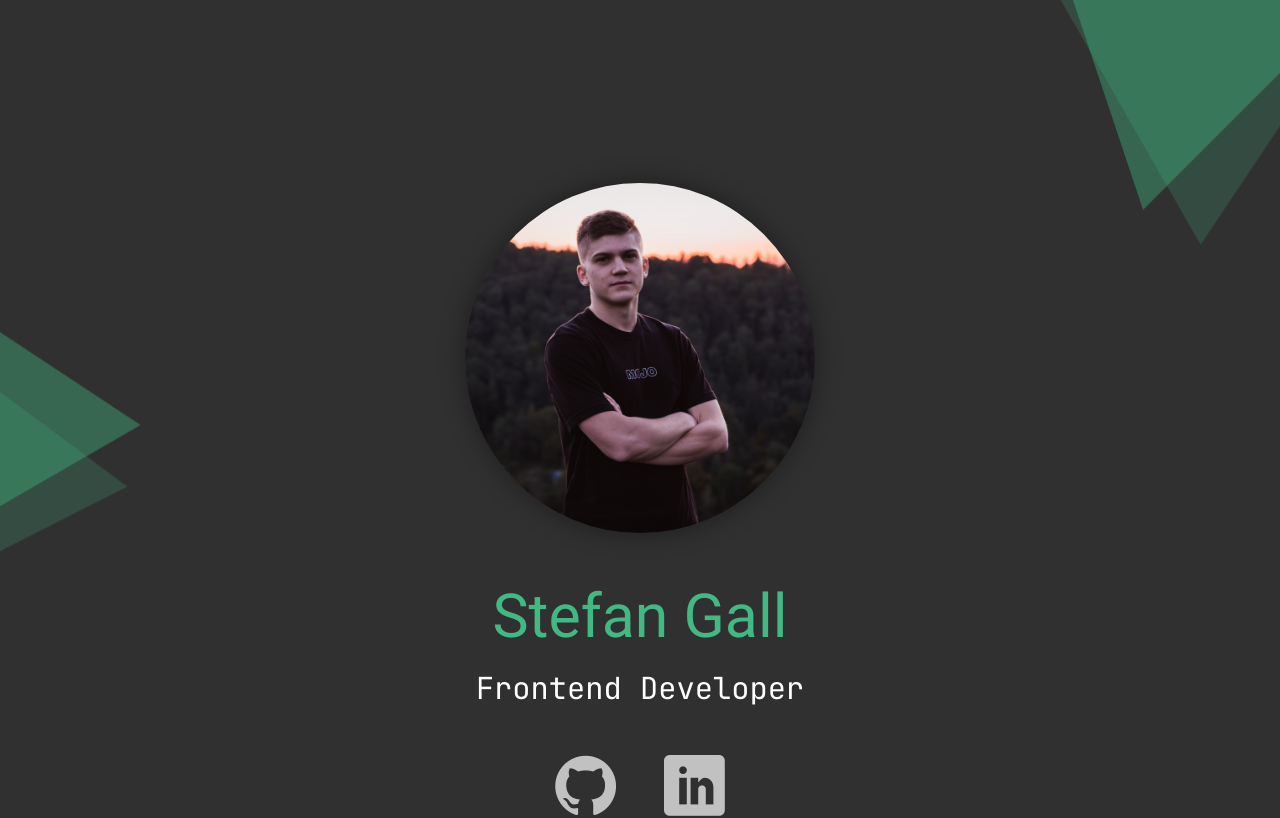
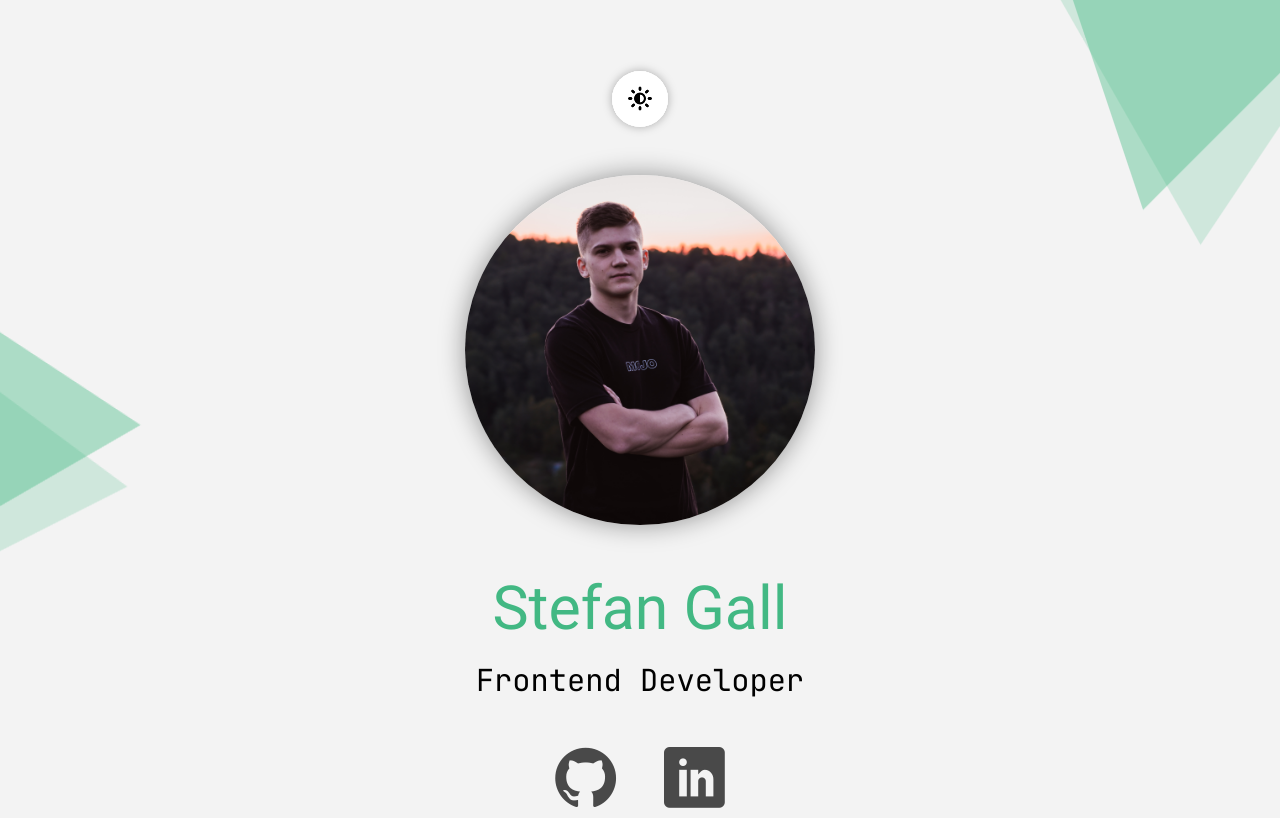
Before and after one commit to Semias/Portfolio, a Vue app: page / in a window 1280 px wide. Shown: the top 818 px of the page. Built offline with nearby package versions, Linux system fonts and the light colour scheme.

Commit message:
release Theme Switcher

```diff
--- a/src/App.vue
+++ b/src/App.vue
@@ -2,7 +2,20 @@
   <section class="section-row-about">
     <div class="section-container-about">
       <div class="section-column-about">
-        <!-- <button type="button">light switcher</button> -->
+        <button
+          alt="switch color scheme"
+          title="switch color scheme"
+          type="button"
+          @click="
+            switchTheme();
+            switcherClass();
+          "
+          class="button-theme-switcher"
+          v-bind:class="{ dark: switcherIsDark }"
+        >
+          <i class="icon-sun"></i>
+          <i class="icon-brightness-contrast"></i>
+        </button>
         <div class="about-picture" v-motion-fade>
           <figure>
             <img
@@ -29,13 +42,12 @@
         href="https://vuejs.org/"
         target="blank"
         title="Öffnet externen Link zur Seite https://vuejs.org/"
-        ><img src="./assets/images/skills/vue.svg" alt="" /></a
+        ><img src="./assets/images/skills/vue.svg" alt="vue.js logo" /></a
     ></span>
   </footer>
 </template>
 
 <script>
-import { isContinueStatement } from "@babel/types";
 import Sociallinks from "./components/Social-links.vue";
 import Gallographic from "./components/Gallographic.vue";
 import Skills from "./components/Skills.vue";
@@ -52,9 +64,48 @@ export default {
     return {
       person: "Stefan Gall",
       job: "Frontend Developer",
+      isDarkMode: true, //Set to True = Dark Mode, False = Light Mode
+      switcherIsDark: false,
     };
   },
-  mounted() {},
+  mounted() {
+    this.checkAndSetSystemTheme();
+  },
+  methods: {
+    checkAndSetSystemTheme() {
+      let darkMode = window.matchMedia("(prefers-color-scheme: dark)");
+      if (localStorage.getItem("theme") === "dark-theme") {
+        this.isDarkMode = true;
+        app.setAttribute("color-scheme", "dark");
+      } else if (localStorage.getItem("theme") === "light-theme") {
+        this.switcherIsDark = !this.switcherIsDark;
+        this.isDarkMode = false;
+        app.setAttribute("color-scheme", "light");
+      } else if (!localStorage.getItem("theme") && darkMode.matches) {
+        this.isDarkMode = true;
+        app.setAttribute("color-scheme", "dark");
+      } else if (!localStorage.getItem("theme") && !darkMode.matches) {
+        this.switcherIsDark = !this.switcherIsDark;
+        this.isDarkMode = false;
+        app.setAttribute("color-scheme", "light");
+      }
+    },
+    switchTheme() {
+      if (this.isDarkMode) {
+        app.setAttribute("color-scheme", "light");
+        localStorage.setItem("theme", "light-theme");
+        this.isDarkMode = false;
+      } else {
+        app.setAttribute("color-scheme", "dark");
+        localStorage.setItem("theme", "dark-theme");
+        this.isDarkMode = true;
+      }
+    },
+
+    switcherClass() {
+      this.switcherIsDark = !this.switcherIsDark;
+    },
+  },
 };
 </script>
 
@@ -66,8 +117,8 @@ export default {
 
   --text-dark: #000;
   --cibg1-dark: #303030;
-  --cibg2-dark: #202020;
-  --cibg3-dark: #2a2a2a;
+  --cibg2-dark: #2a2a2a;
+  --cibg3-dark: #252525;
 
   --text-light: #ffffff;
   --cibg1-light: #f3f3f3;
@@ -132,7 +183,7 @@ html::-webkit-scrollbar {
   -moz-osx-font-smoothing: grayscale;
   text-align: center;
   color: white;
-  background-color: $cibg1;
+  background-color: var(--cibg1);
   font-weight: 400;
   overflow: hidden;
 
@@ -158,26 +209,26 @@ html::-webkit-scrollbar {
   }
 
   &[color-scheme="dark"] {
-    --text: var(--text-dark);
+    --text: var(--text-light);
     --cibg1: var(--cibg1-dark);
     --cibg2: var(--cibg2-dark);
     --cibg3: var(--cibg3-dark);
   }
 
   &[color-scheme="light"] {
-    --text: var(--text-light);
+    --text: var(--text-dark);
     --cibg1: var(--cibg1-light);
     --cibg2: var(--cibg2-light);
     --cibg3: var(--cibg3-light);
+
+    .gallery-links-qrcode {
+      filter: invert(1);
+    }
   }
-
-  //section {
-  //  padding: 3rem 0;
-  //}
 
   .section-row-about {
     width: 100%;
-    height: 1000px;
+    height: 880px;
     display: flex;
     justify-content: center;
     align-items: center;
@@ -185,7 +236,7 @@ html::-webkit-scrollbar {
     box-shadow: 0 6px 15px rgba(0, 0, 0, 0.15);
 
     @include media("<=xs") {
-      height: 800px;
+      height: 670px;
     }
 
     &::before {
@@ -228,6 +279,61 @@ html::-webkit-scrollbar {
         align-items: center;
         flex-direction: column;
 
+        .button-theme-switcher {
+          all: unset;
+          margin-bottom: 3rem;
+          display: flex;
+          justify-content: center;
+          align-items: center;
+          padding: 1rem;
+          background-color: var(--cibg1);
+          filter: drop-shadow(0px 0px 5px rgba(0, 0, 0, 0.3)) brightness(1.2);
+          border-radius: 50%;
+          color: black;
+          cursor: pointer;
+          transition: 0.3s;
+          -moz-transition: 0.3s;
+          -webkit-transition: 0.3s;
+
+          @include media("<=xs") {
+            margin-bottom: 1.5rem;
+          }
+
+          &:hover,
+          &:focus {
+            i {
+              transform: rotate(90deg);
+            }
+          }
+
+          &:focus {
+            outline: 5px solid black;
+          }
+
+          &.dark {
+            background-color: white;
+
+            .icon-sun {
+              display: none;
+            }
+            .icon-brightness-contrast {
+              display: flex;
+            }
+          }
+
+          .icon-brightness-contrast {
+            display: none;
+          }
+
+          i {
+            font-size: 1.5rem;
+            color: var(--text);
+            transition: 0.3s;
+            -moz-transition: 0.3s;
+            -webkit-transition: 0.3s;
+          }
+        }
+
         .about-picture {
           width: 350px;
           height: 350px;
@@ -262,10 +368,14 @@ html::-webkit-scrollbar {
           margin: 3rem 0;
           gap: 1rem;
 
+          @include media("<=xs") {
+            margin: 1.5rem 0;
+          }
+
           h1 {
             font-size: 3.8rem;
             font-family: "Roboto";
-            color: $ciprime;
+            color: var(--ciprime);
 
             @include media("<=sm") {
               font-size: 3.4rem;
@@ -279,6 +389,7 @@ html::-webkit-scrollbar {
           h2 {
             font-size: 1.9rem;
             font-family: "Jetbrains Mono";
+            color: var(--text);
 
             @include media("<=sm") {
               font-size: 1.7rem;
@@ -301,6 +412,7 @@ html::-webkit-scrollbar {
     gap: 5px;
     padding: 0.5rem;
     gap: 0.8rem;
+    color: var(--text);
 
     span {
       display: flex;
@@ -314,6 +426,7 @@ html::-webkit-scrollbar {
         align-items: center;
         width: 100%;
         height: 100%;
+
         img {
           width: 100%;
           height: auto;
--- a/src/components/Gallographic-gallery.vue
+++ b/src/components/Gallographic-gallery.vue
@@ -2,6 +2,7 @@
   <div class="gallery-teaser-container">
     <div
       class="gallery-teaser-image gallery-teaser-1"
+      tabindex="0"
       v-motion
       :initial="{
         opacity: 0,
@@ -21,6 +22,7 @@
     </div>
     <div
       class="gallery-teaser-image gallery-teaser-2"
+      tabindex="0"
       v-motion
       :initial="{
         opacity: 0,
@@ -40,6 +42,7 @@
     </div>
     <div
       class="gallery-teaser-image gallery-teaser-3"
+      tabindex="0"
       v-motion
       :initial="{
         opacity: 0,
@@ -59,6 +62,7 @@
     </div>
     <div
       class="gallery-teaser-image gallery-teaser-4"
+      tabindex="0"
       v-motion
       :initial="{
         opacity: 0,
--- a/src/components/Gallographic.vue
+++ b/src/components/Gallographic.vue
@@ -53,8 +53,9 @@ $ciprime: #42b883;
 $cibg1: #303030;
 $cibg2: #202020;
 $cibg3: #2a2a2a;
+
 .section-row-gallery {
-  background-color: $cibg2;
+  background-color: var(--cibg3);
   padding: 8rem 0 6rem;
   .section-container-gallery {
     max-width: 1500px;
@@ -84,7 +85,7 @@ $cibg3: #2a2a2a;
       }
 
       .gallery-links {
-        color: white;
+        color: var(--text);
         display: flex;
         justify-content: center;
         align-items: center;
--- a/src/components/Skills.vue
+++ b/src/components/Skills.vue
@@ -14,6 +14,7 @@
         <div class="skills-container-items">
           <div
             class="skill-item"
+            tabindex="0"
             v-motion
             :initial="{
               opacity: 0,
@@ -31,6 +32,7 @@
           </div>
           <div
             class="skill-item"
+            tabindex="0"
             v-motion
             :initial="{
               opacity: 0,
@@ -48,6 +50,7 @@
           </div>
           <div
             class="skill-item"
+            tabindex="0"
             v-motion
             :initial="{
               opacity: 0,
@@ -65,6 +68,7 @@
           </div>
           <div
             class="skill-item"
+            tabindex="0"
             v-motion
             :initial="{
               opacity: 0,
@@ -82,6 +86,7 @@
           </div>
           <div
             class="skill-item"
+            tabindex="0"
             v-motion
             :initial="{
               opacity: 0,
@@ -102,6 +107,7 @@
           </div>
           <div
             class="skill-item"
+            tabindex="0"
             v-motion
             :initial="{
               opacity: 0,
@@ -146,7 +152,7 @@ $cibg1: #303030;
 $cibg2: #202020;
 $cibg3: #2a2a2a;
 .section-row-skills {
-  background-color: $cibg3;
+  background-color: var(--cibg2);
   box-shadow: 0 6px 15px rgba(0, 0, 0, 0.15);
   padding: 8rem 0 14rem;
 
--- a/src/components/Social-links.vue
+++ b/src/components/Social-links.vue
@@ -1,6 +1,6 @@
 <template>
   <div class="social-links">
-    <button type="button" class="github" v-motion-fade>
+    <button type="button" class="github" v-motion-fade tabindex="-1">
       <a
         href="https://github.com/Semias"
         target="blank"
@@ -10,7 +10,7 @@
       </a>
     </button>
 
-    <button type="button" class="linkedin" v-motion-fade>
+    <button type="button" class="linkedin" v-motion-fade tabindex="-1">
       <a
         href="https://www.linkedin.com/in/stefan-g-2329481b8?jobid=1234&lipi=urn%3Ali%3Apage%3Ad_jobs_easyapply_pdfgenresume%3Bb1yZB%2BNVQ1m7kwXBYstFYQ%3D%3D&licu=urn%3Ali%3Acontrol%3Ad_jobs_easyapply_pdfgenresume-v02_profile"
         target="blank"
@@ -41,14 +41,16 @@ export default {};
 
     a {
       text-decoration: none;
-      color: rgba(255, 255, 255, 0.7);
+      color: var(--text);
+      opacity: 0.7;
       transition: 0.3s;
       -webkit-transition: 0.3s;
       -moz-transition: 0.3s;
 
       &:hover,
       &:focus {
-        color: white;
+        color: var(--text);
+        opacity: 1;
       }
 
       i {
```
